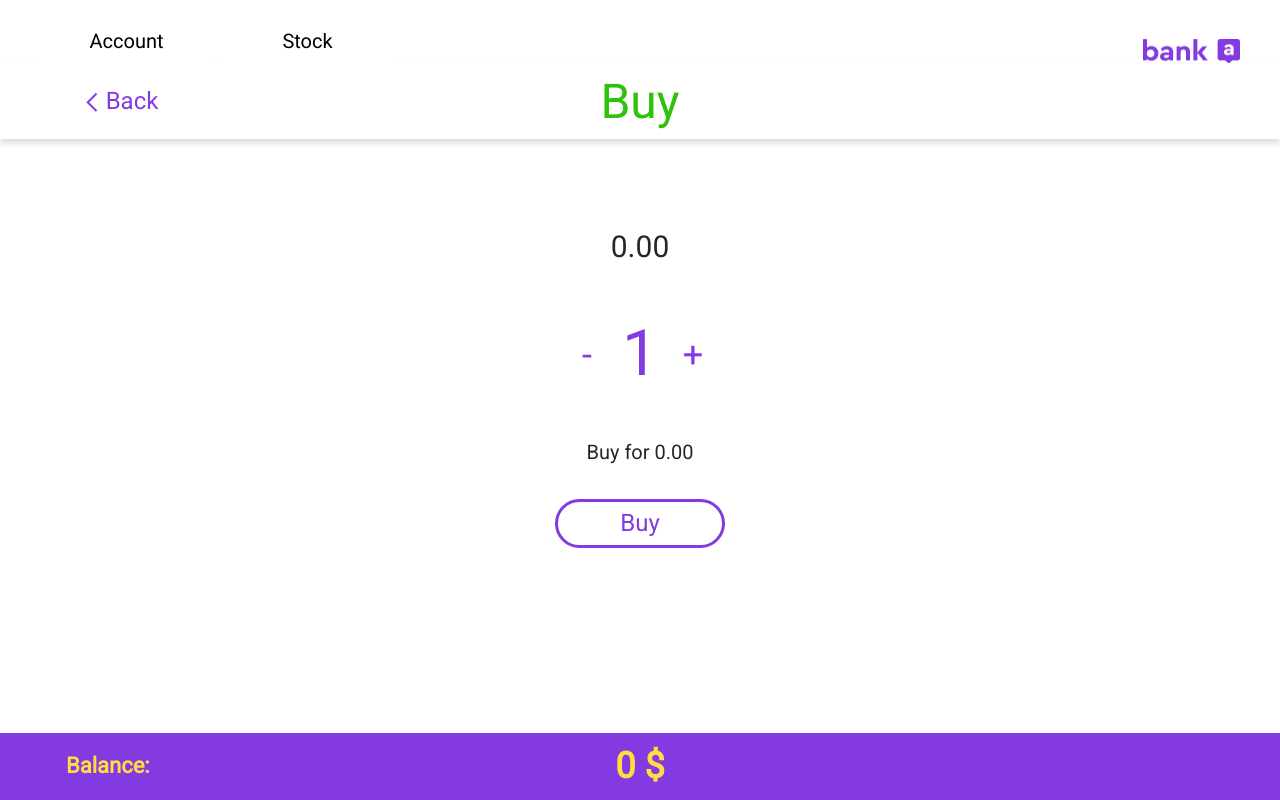
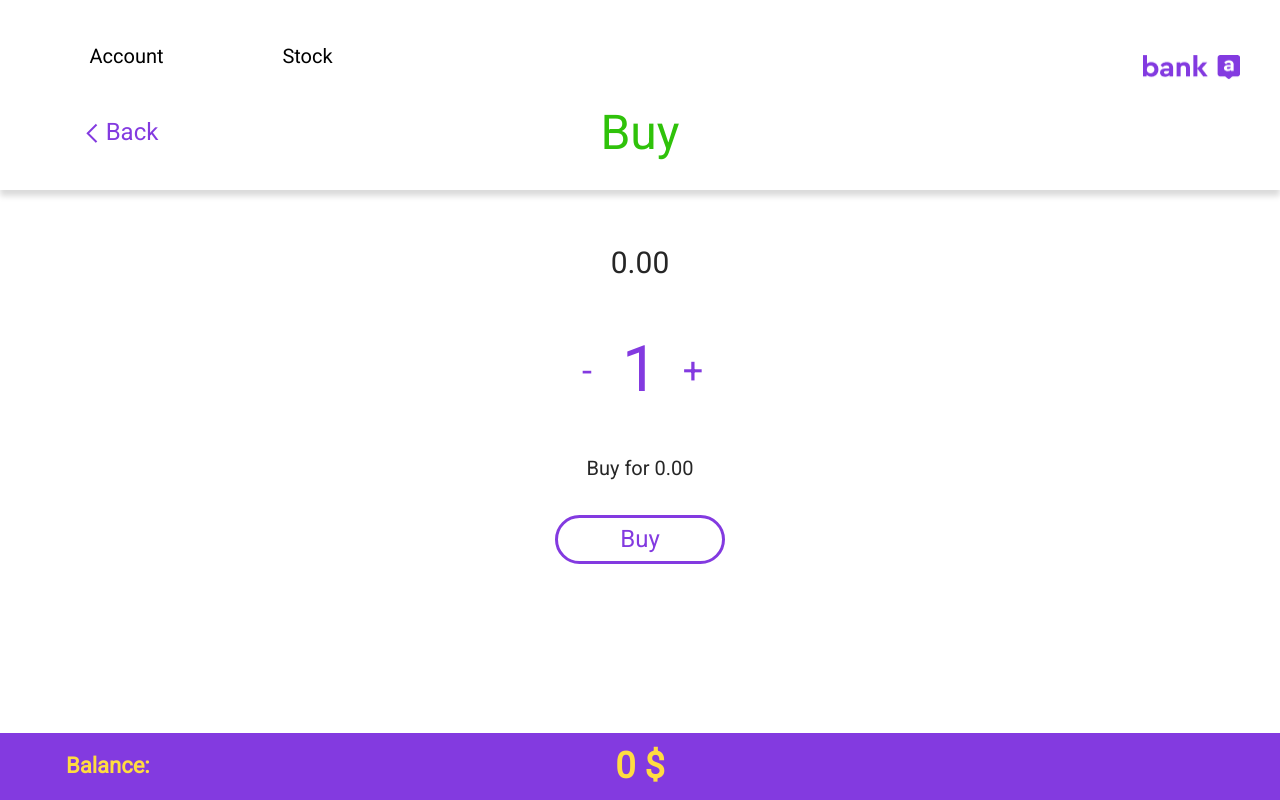
Before and after one commit to shakompk1/Online_Investment, a React (Create React App) app: page /buy/1 in a window 1280 px wide. Built offline with nearby package versions, Linux system fonts and the light colour scheme; no server answers.

Commit message:
adjusted some elements

```diff
--- a/src/App.js
+++ b/src/App.js
@@ -1,6 +1,7 @@
 import React, {Component} from 'react';
 import {Route} from "react-router-dom";
 import Stock from "./components/Stock";
+import Account from "./components/Account";
 import Buy from "./Buy/Buy";
 import {buyStock, getStocks, getUserData} from "./data";
 import Header from "./Header/Header";
@@ -35,7 +36,7 @@ class App extends Component {
         return (
             <>
                 <Header/>
-                <Route path="/" />
+                <Route path="/account"><Account/></Route>
                 <Route path="/stock"><Stock /></Route>
                 <Route path="/buy/:code" render={props =><Buy {...props.match.params} onClick={this.buyStock}/>}/>
                 <Balance amount={balance}/>
--- a/src/Header/header.module.scss
+++ b/src/Header/header.module.scss
@@ -1,5 +1,5 @@
 .header {
-  height: 64px;
+  height: 80px;
   width: 100%;
   padding: 20px 40px 0;
   display: flex;
@@ -9,7 +9,7 @@
     display: flex;
     width: 354px;
     justify-content: space-between;
-
+    padding-top: 15px;
     .link {
       width: 173px;
       height: 44px;
@@ -22,17 +22,16 @@
       font-size: 20px;
       line-height: 24px;
       color: black;
-      transition: all .1s linear;
+      transition: all 0.1s linear;
       border-bottom: 2px solid white;
 
       &:hover {
         border-bottom: 2px solid black;
-        color: #FFDC40;
+        color: #ffdc40;
       }
-
     }
     .active {
-      color: #833AE0;
+      color: #833ae0;
       border-bottom: 2px solid blueviolet;
     }
   }
@@ -43,13 +42,13 @@
     align-self: flex-end;
   }
 }
-.contentHeader{
+.contentHeader {
   min-height: 30px;
-  box-shadow: 0 4px 6px rgba(0, 0, 0, 0.15);
+  box-shadow: 0 6px 6px rgba(0, 0, 0, 0.15);
   width: 100%;
   display: flex;
   justify-content: center;
   align-items: center;
-  // padding: 30px 0;
-  margin-bottom: 35px;
+  padding: 15px 0 20px;
+  // margin-bottom: 35px;
 }
--- a/src/components/Account.js
+++ b/src/components/Account.js
@@ -37,7 +37,7 @@ class Account extends Component {
                     <BorderDiv><AccountStock /></BorderDiv>
                     <BorderDiv><AccountStock /></BorderDiv>
                     {this.state.foundCheck ? (<NotFnd>Not Found</NotFnd>) : (
-                        <AlignPaginator style={{ position: "absolute", bottom: "20px" }}>
+                        <AlignPaginator style={{ position: "absolute", bottom: "30px" }}>
                             <Pagination size="small" total={count} onChange={this.onChangeHnd}
                                 showSizeChanger={false}
                                 defaultPageSize={this.state.limit} />
--- a/src/components/Stock.jsx
+++ b/src/components/Stock.jsx
@@ -64,7 +64,7 @@ class Stock extends Component {
                     </AignCenterDiv>
                     {rows}
                     {this.state.foundCheck ? (<NotFnd>Not Found</NotFnd>) : (
-                        <AlignPaginator style={{ position: "absolute", bottom: "24px" }}>
+                        <AlignPaginator style={{ position: "absolute", bottom: "13px" }}>
 
                             <Pagination size="small" total={count} onChange={this.onChangeHnd}
                                 showSizeChanger={false}
--- a/src/index.css
+++ b/src/index.css
@@ -2,7 +2,6 @@ html,
 body {
   margin: 0;
   font-family: 'Roboto', sans-serif;
-
 }
 
 * {
--- a/src/style_components/stockStyleComp.js
+++ b/src/style_components/stockStyleComp.js
@@ -23,23 +23,23 @@ export const BorderDiv = styled.div`
 
 export const AccountContainer = styled.div`
     width: 760px;
-    margin: 0 auto;
-    height: 370px;
-    padding-bottmo: 24px;
+    margin: 0 auto;;
+    min-height: 420px;
     position: relative;
+    padding-top: 5px;
 `;
 
 export const StockContainer = styled.div`
     width: 760px;
     margin: 0 auto;
-    height: 510px;
-    padding-bottmo: 24px;
+    min-height: 530px;
+    padding-top: 35px;
     position: relative;
 `;
 export const AignCenterDiv = styled.div`
     display: flex;
     justify-content: center;
-    margin-bottom: 15px;
+    margin-bottom: 20px;
 `;
 
 export const AlignPaginator = styled.div`
```
